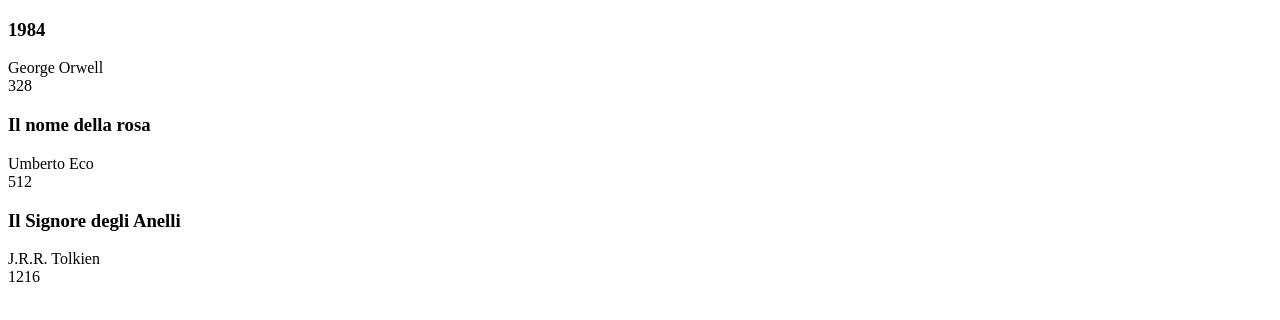
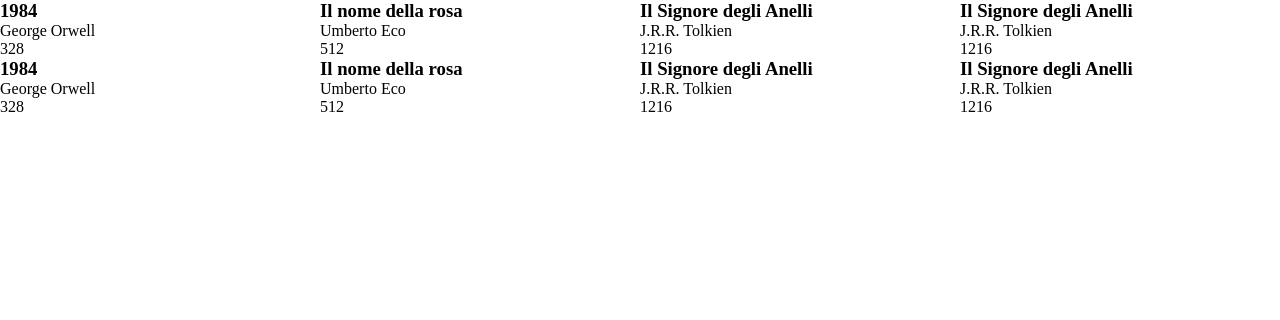
Before and after one commit to tdpine/Library, a plain HTML site: page index.html in a window 1280 px wide. Drawn offline with Linux system fonts and the light colour scheme.

Commit message:
3rd commit, continue with books cards

```diff
--- a/index.html
+++ b/index.html
@@ -4,11 +4,10 @@
     <meta charset="UTF-8">
     <meta name="viewport" content="width=device-width, initial-scale=1.0">
     <title>Document</title>
-
+    <link rel="stylesheet" href="styles.css">
 </head>
 <body>
     <div class="booksContainer">
-
     </div>
 
     <script src="scripts.js"></script>
--- a/scripts.js
+++ b/scripts.js
@@ -24,7 +24,6 @@ function addBookToLibrary(title, author, pages, flagRead, id) {
 
 function displayBook(myLibrary){
     for (let book of myLibrary){
-        console.log(book);
         //book card creation
         const bookContainer = document.createElement("div");
         bookContainer.classList.add("bookContainer");
@@ -43,4 +42,9 @@ function displayBook(myLibrary){
 addBookToLibrary("1984", "George Orwell", 328, true, crypto.randomUUID());
 addBookToLibrary("Il nome della rosa", "Umberto Eco", 512, false, crypto.randomUUID());
 addBookToLibrary("Il Signore degli Anelli", "J.R.R. Tolkien", 1216, true, crypto.randomUUID());
+addBookToLibrary("Il Signore degli Anelli", "J.R.R. Tolkien", 1216, true, crypto.randomUUID());
+addBookToLibrary("1984", "George Orwell", 328, true, crypto.randomUUID());
+addBookToLibrary("Il nome della rosa", "Umberto Eco", 512, false, crypto.randomUUID());
+addBookToLibrary("Il Signore degli Anelli", "J.R.R. Tolkien", 1216, true, crypto.randomUUID());
+addBookToLibrary("Il Signore degli Anelli", "J.R.R. Tolkien", 1216, true, crypto.randomUUID());
 displayBook(myLibrary);
--- a/styles.css
+++ b/styles.css
@@ -4,6 +4,7 @@
 }
 .booksContainer{
     display: grid;
-    grid-template-columns: repeat(auto-fit, 1fr);
-    grid-auto-rows: 1fr;
+    grid-template-columns: repeat(4, 1fr);
+
+
 }
```
